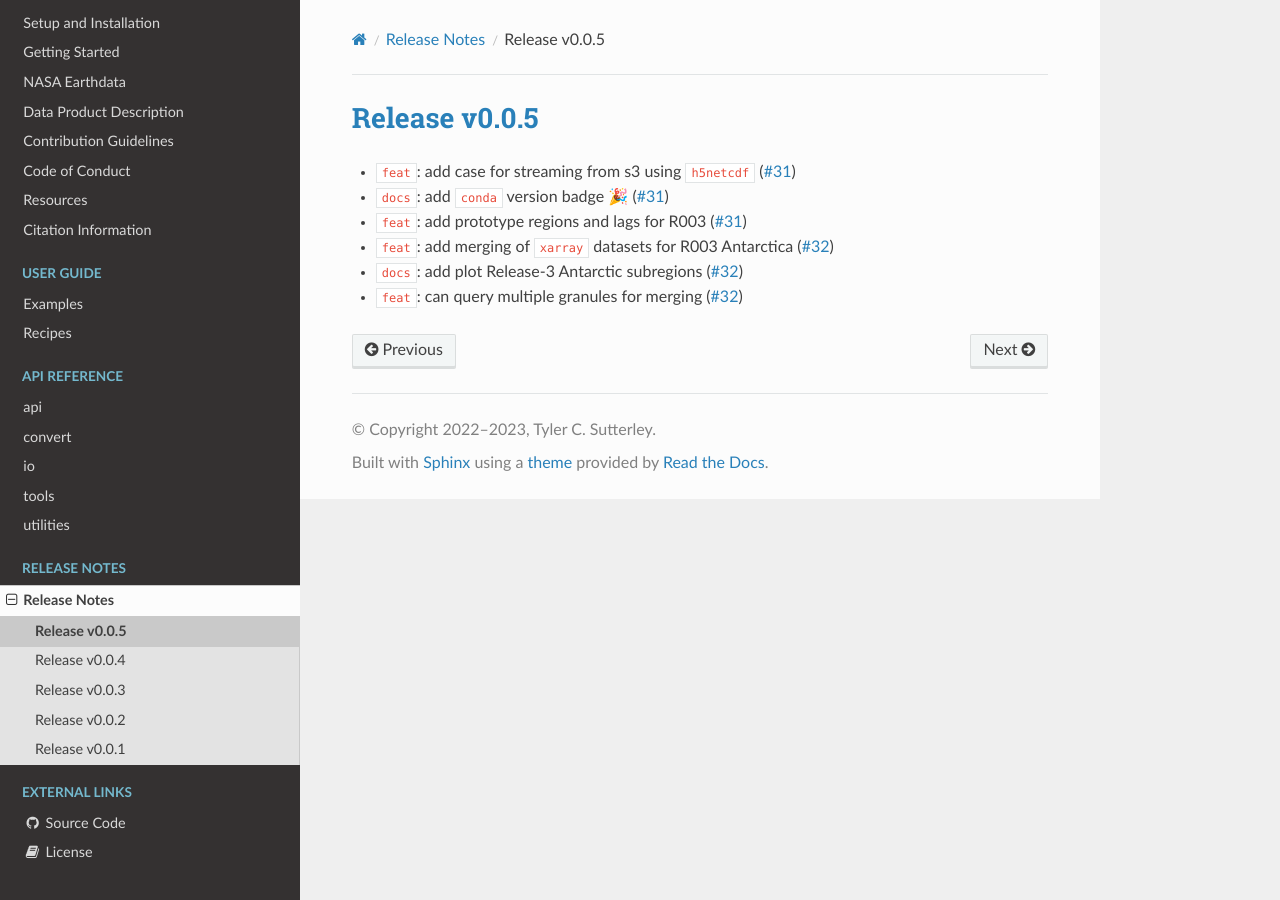
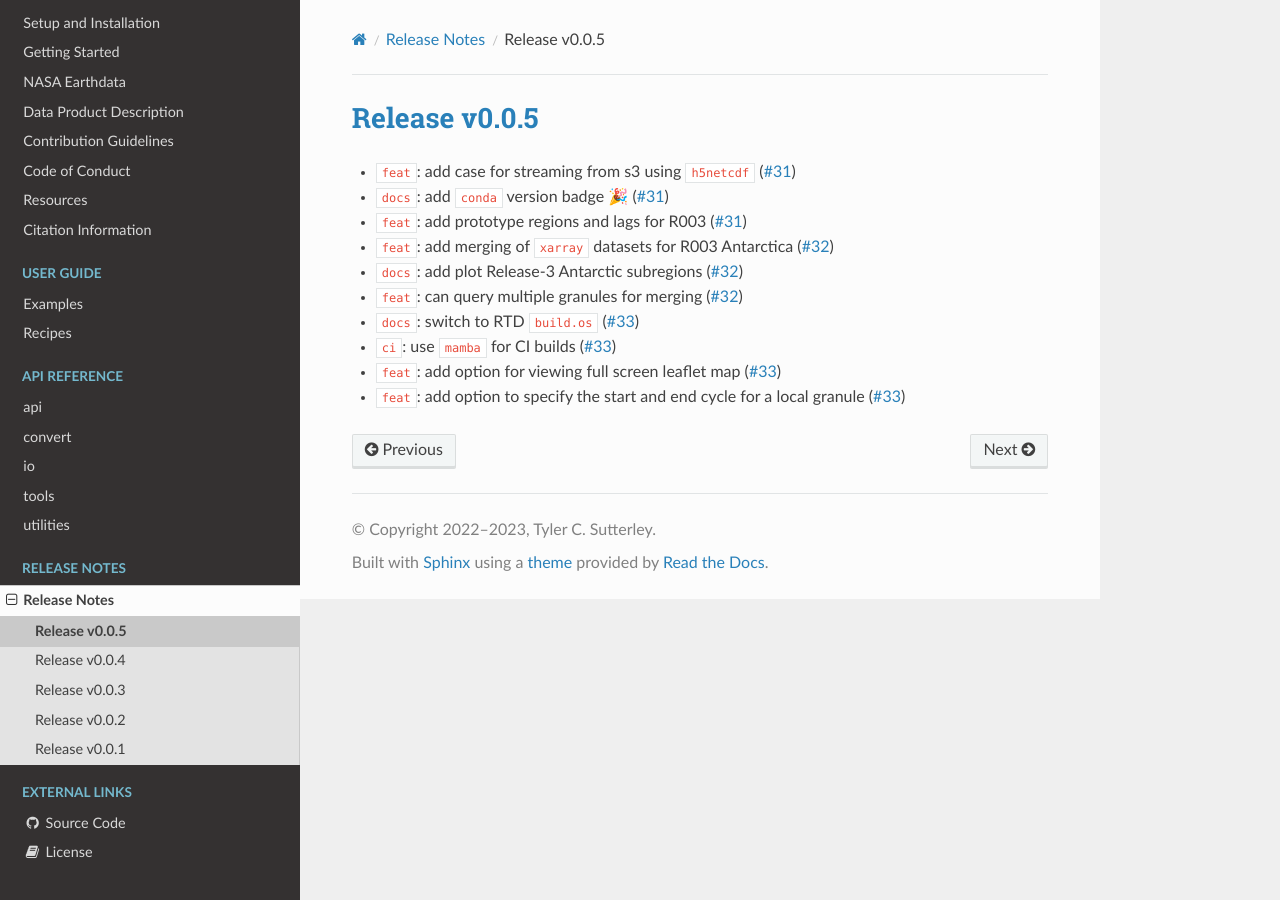
Before and after one commit to tsutterley/IS2view, a Sphinx documentation site: the page built from doc/source/release_notes/release-v0.0.5.rst, in a window 1280 px wide. Built offline with Sphinx 7.4.7 and the Read the Docs theme 2.0.0, drawn with Linux system fonts in a browser that asks for light colours.

Commit message:
Update release-v0.0.5.rst

```diff
--- a/doc/source/release_notes/release-v0.0.5.rst
+++ b/doc/source/release_notes/release-v0.0.5.rst
@@ -8,6 +8,10 @@
 * ``feat``: add merging of ``xarray`` datasets for R003 Antarctica (`#32 <https://github.com/tsutterley/IS2view/pull/32>`_)
 * ``docs``: add plot Release-3 Antarctic subregions (`#32 <https://github.com/tsutterley/IS2view/pull/32>`_)
 * ``feat``: can query multiple granules for merging (`#32 <https://github.com/tsutterley/IS2view/pull/32>`_)
+* ``docs``: switch to RTD ``build.os`` (`#33 <https://github.com/tsutterley/IS2view/pull/33>`_)
+* ``ci``: use ``mamba`` for CI builds (`#33 <https://github.com/tsutterley/IS2view/pull/33>`_)
+* ``feat``: add option for viewing full screen leaflet map (`#33 <https://github.com/tsutterley/IS2view/pull/33>`_)
+* ``feat``: add option to specify the start and end cycle for a local granule (`#33 <https://github.com/tsutterley/IS2view/pull/33>`_)
 
 .. __: https://github.com/tsutterley/IS2view/releases/tag/0.0.5
 
```
